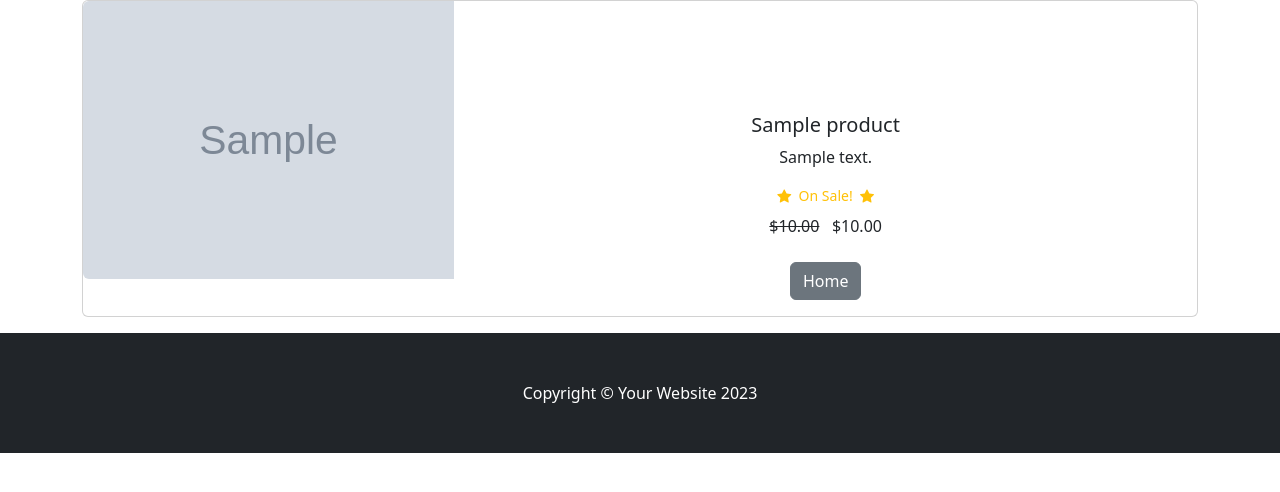
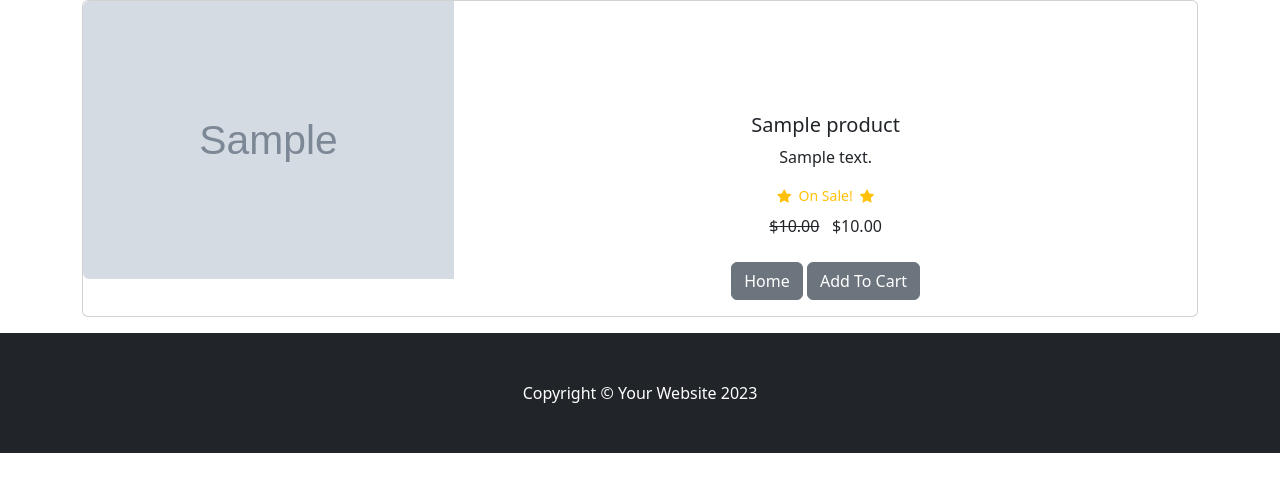
Before and after one commit to Code-Institute-Submissions/balennouri-pp4, a Django app: page /product/1 in a window 1280 px wide. Shown: the part 56-548 px from the top of the page. Run offline with Django 4.2, Linux system fonts and the light colour scheme; tables that the repository leaves empty hold one stand-in row (values such as "Sample post"); grey boxes marked "Sample" are stand-in pictures; some libraries are stand-ins or nearby versions.

Commit message:
Feat: Add cart quantity

```diff
--- /dev/null
+++ b/cart/cart.py
@@ -0,0 +1,28 @@
+from store.models import Product
+
+class Cart():
+	def __init__(self, request):
+		self.session = request.session
+
+		# Get the current session key if it exists
+		cart = self.session.get('session_key')
+
+		# If the user is new, no session key!  Create one!
+		if 'session_key' not in request.session:
+			cart = self.session['session_key'] = {}
+
+		# Make sure cart is available on all pages of site
+		self.cart = cart
+
+	def add(self, product):
+	    product_id = str(product.id)
+	    # Logic for cart
+	    if product_id in self.cart:
+		    pass
+	    else:
+		    self.cart[product_id] = {'price': str(product.price)}
+		    self.session.modified = True
+
+
+	def __len__(self):
+		return len(self.cart)
--- /dev/null
+++ b/cart/context_processor.py
@@ -0,0 +1,6 @@
+from .cart import Cart
+
+# Build context prcessor so the cart is working on all the pages.
+def cart(request):
+    # return the default data from our cart
+    return{'cart':Cart(request)}
--- a/fastball/settings.py
+++ b/fastball/settings.py
@@ -72,6 +72,7 @@ TEMPLATES = [
                 'django.template.context_processors.request',
                 'django.contrib.auth.context_processors.auth',
                 'django.contrib.messages.context_processors.messages',
+                'cart.context_processor.cart',
             ],
         },
     },
--- a/store/templates/base.html
+++ b/store/templates/base.html
@@ -16,6 +16,9 @@
     <link href="https://cdn.jsdelivr.net/npm/bootstrap-icons@1.5.0/font/bootstrap-icons.css" rel="stylesheet" />
     <!-- Core theme CSS (includes Bootstrap)-->
     <link href="{% static 'css/styles.css' %}" rel="stylesheet" />
+    <!--Jquery cdn-->
+    <script src="https://code.jquery.com/jquery-3.7.1.min.js"
+        integrity="sha256-/JqT3SQfawRcv/BIHPThkBvs0OEvtFFmqPF/lYI/Cxo=" crossorigin="anonymous"></script>
 </head>
 
 <body>
@@ -62,7 +65,7 @@
                 <form class="d-flex">
                     <a href="{% url 'cart_summary' %}" class="btn btn-outline-dark"><i class="bi-cart-fill me-1"></i>
                         Cart
-                        <span class="badge bg-dark text-white ms-1 rounded-pill">0</span></a>
+                        <span class="badge bg-dark text-white ms-1 rounded-pill" id="cart_quantity">{{ cart|length }}</span></a>
                 </form>
             </div>
         </div>
--- a/store/templates/product.html
+++ b/store/templates/product.html
@@ -36,6 +36,7 @@
                         <br/><br/>
 
                         <a href="{% url 'home' %}" class="btn btn-secondary">Home</a>
+                        <button type="button" value="{{ product.id }}" class="btn btn-secondary" id="add-cart">Add To Cart</button>
                     </center>
                 </div>
             </div>
@@ -43,4 +44,26 @@
     </div>
 </div>
 
+<script>
+    // Check if button is pressed
+    $(document).on('click', '#add-cart', function(e){
+        e.preventDefault();
+        $.ajax({
+            type: 'Post',
+            url: "{% url 'cart_add' %}",
+            data: {
+                product_id: $('#add-cart').val(),
+                csrfmiddlewaretoken: '{{ csrf_token }}',
+                action: 'post'
+            },
+            success: function(json){
+                document.getElementById("cart_quantity").innerHTML = json.qty
+            },
+            error: function(xhr, errmsg, err){
+
+            }
+        });
+    })
+</script>
+
 {% endblock %}
```
Also changed, not shown: cart/views.py (+20 -3 lines).
